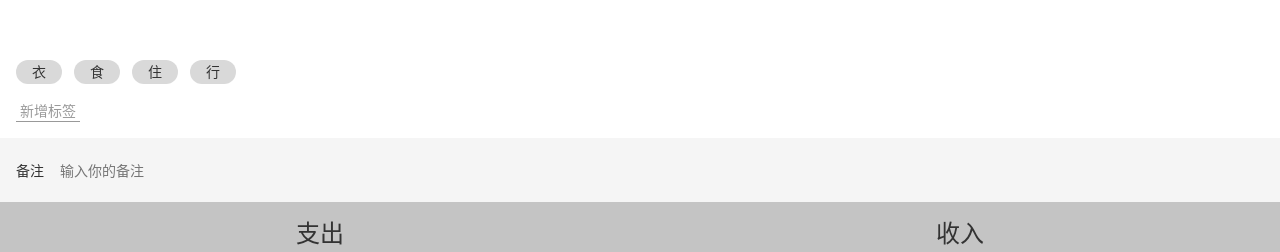
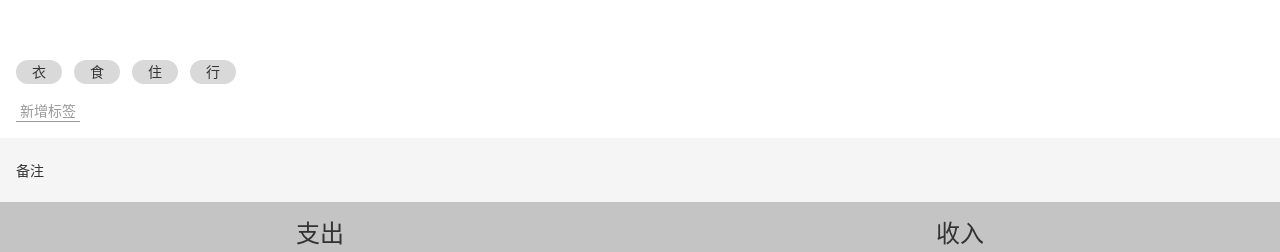
Before and after one commit to zhanana/nana-log, a Vue app: page /#/money in a window 1280 px wide. Shown: the part 152-404 px from the top of the page. Built offline with nearby package versions, Linux system fonts and the light colour scheme.

Commit message:
完成notes组件

```diff
--- a/src/components/money/Notes.vue
+++ b/src/components/money/Notes.vue
@@ -1,15 +1,24 @@
 <template>
   <label class="notes">
     <span class="name">备注</span>
-    <input type="text" placeholder="输入你的备注" />
+    <input type="text" :value="value"
+    @change="onInput"
+    placeholder="输入你的备注" />
   </label>
 </template>
 
 <script lang="ts">
-export default {
-  name: "Notes",
-  components: {},
-};
+import Vue from "vue"
+import {Component} from "vue-property-decorator";
+
+@Component
+export default class Notes extends Vue{
+  value = ' ';
+  onInput(event:KeyboardEvent){
+    const input = event.target as HTMLInputElement;
+    this.value = input.value;
+  }
+}
 </script>
 
 <style scoped lang="scss">
```
